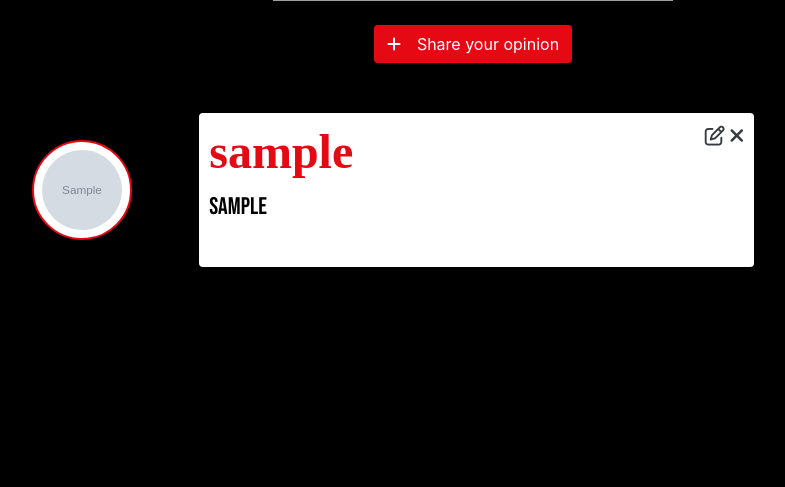
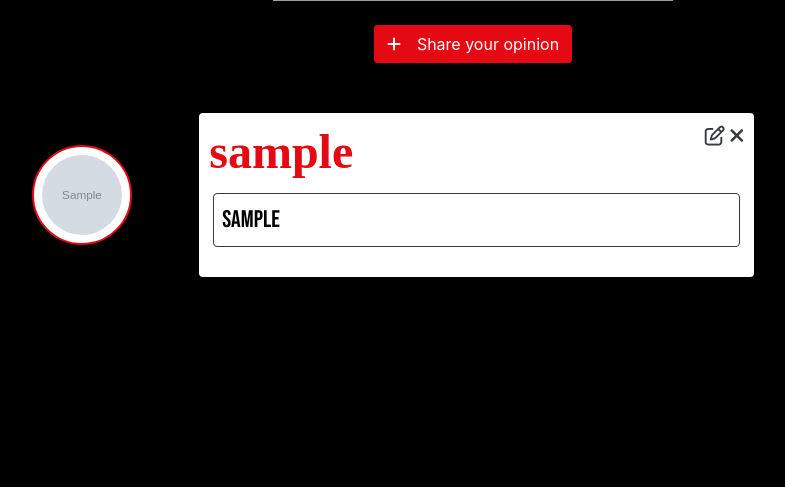
Before and after one commit to Hadar4476/HadFun-Netflix, a PHP site: page /show_page.php?show=1 in a window 1280 px wide. Shown: the part 622-1109 px from the top of the page, without its empty margins (167-952 px from the left). Run offline with PHP 8.4, Linux system fonts and the light colour scheme; the visitor is signed in with stand-in values (Sample User, id 1); data comes from the database, SQL or seed files in the repository; tables that the repository leaves empty hold one stand-in row (values such as "Sample post"); grey boxes marked "Sample" are stand-in pictures; some libraries are stand-ins or nearby versions; some web fonts are replaced; grey boxes are pictures that could not be loaded.

Commit message:
fixed overflow of post content paragraph

```diff
--- a/css/show_page.css
+++ b/css/show_page.css
@@ -56,6 +56,7 @@
   font-family: "Bebas Neue", cursive;
   color: black;
   font-size: 1.5rem;
+  overflow-wrap: break-word;
 }
 
 .userPostAnchor {
--- a/show_page.php
+++ b/show_page.php
@@ -97,7 +97,7 @@ function post_date($date)
                                         </div>
                                     <?php endif; ?>
                                 </div>
-                                <p id="post_content" class="userPost"><?= str_replace("\n", '<br>', htmlspecialchars($post['post'])) ?></p>
+                                <p id="post_content" class="userPost border border-dark rounded p-2 m-1"><?= str_replace("\n", "<br>", htmlspecialchars($post['post'])) ?></p>
                                 <?php if ($user_id == $post['user_id']) : ?>
                                     <textarea id="user_edit_post" class="d-none" name="user_edit_post" rows="10" placeholder="Type your content here..."><?= str_replace("\n", '<br>', htmlspecialchars($post['post'])) ?></textarea>
                                 <?php endif; ?>
```
